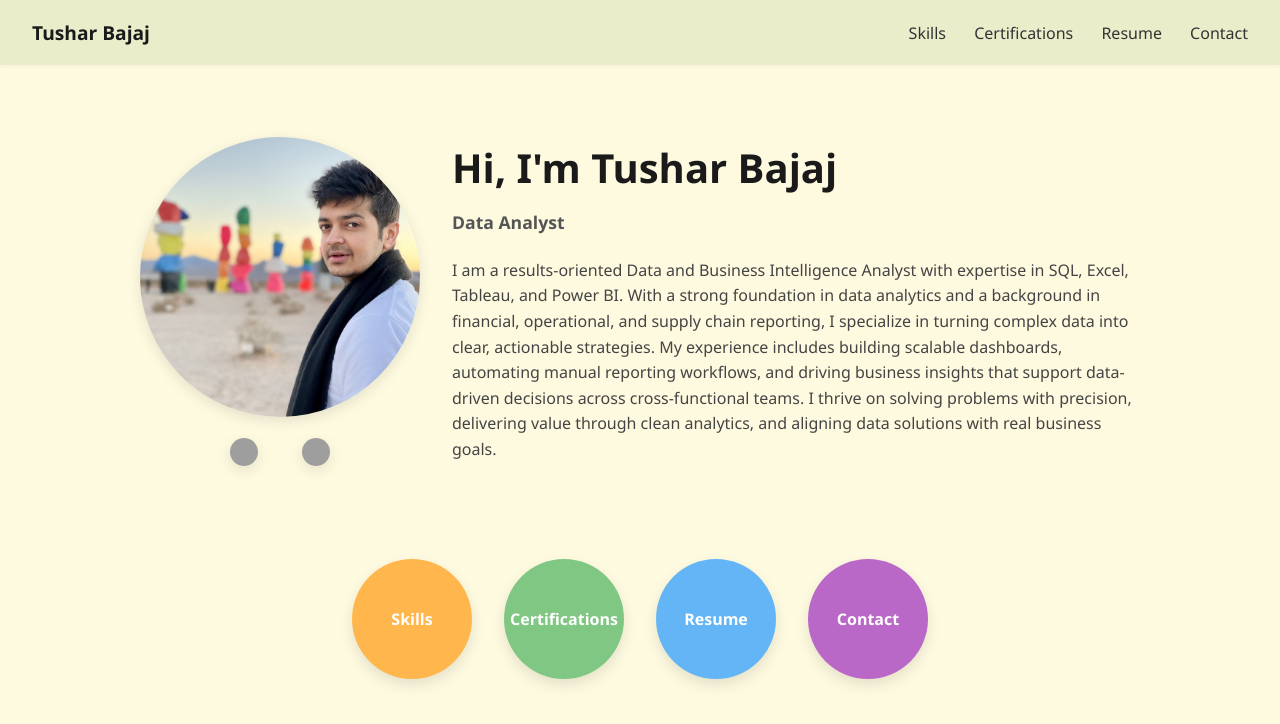
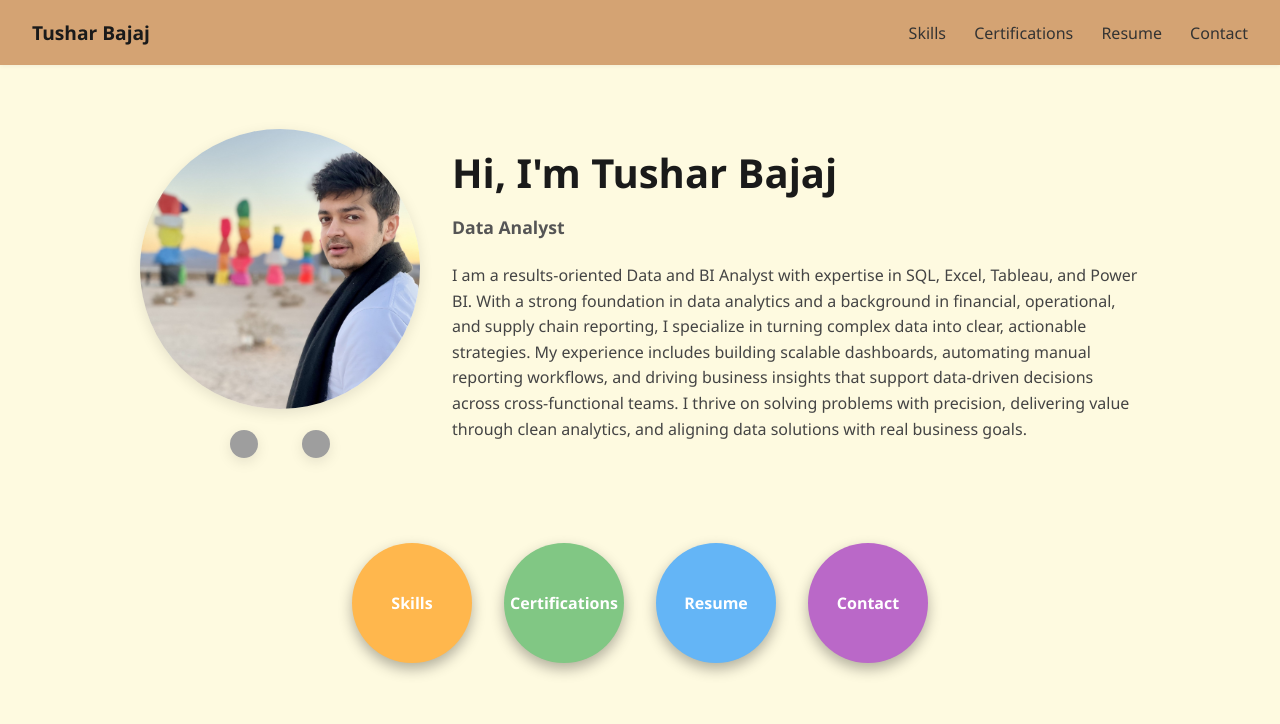
Before and after one commit to tusharbajaj9/tusharbajaj9.github.io, a plain HTML site: page index.html in a window 1280 px wide. Drawn offline with Linux system fonts and the light colour scheme; grey boxes are pictures that could not be loaded.

Commit message:
Update index.html

```diff
--- a/index.html
+++ b/index.html
@@ -17,7 +17,7 @@
       display: flex;
       align-items: center;
       padding: 1.2rem 2rem;
-      background: #e9edc9;
+      background: #d4a373;
       box-shadow: 0 1px 4px rgba(0, 0, 0, 0.05);
       justify-content: space-between;
     }
@@ -106,7 +106,7 @@
   color: #fff;
   text-decoration: none;
   transition: transform 0.3s ease, box-shadow 0.3s ease;
-  box-shadow: 0 6px 14px rgba(0, 0, 0, 0.1);
+  box-shadow: 0 6px 14px rgba(0, 0, 0, 0.3);
   position: relative;
 }
 
@@ -171,7 +171,7 @@
       <h1>Hi, I'm Tushar Bajaj</h1>
       <h2>Data Analyst</h2>
       <p>
-        I am a results-oriented Data and Business Intelligence Analyst with expertise in SQL, Excel, Tableau, and Power BI.
+        I am a results-oriented Data and BI Analyst with expertise in SQL, Excel, Tableau, and Power BI.
         With a strong foundation in data analytics and a background in financial, operational, and supply chain reporting,
         I specialize in turning complex data into clear, actionable strategies. My experience includes building
         scalable dashboards, automating manual reporting workflows, and driving business insights that support
```
